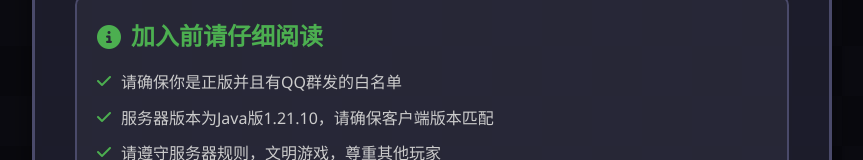
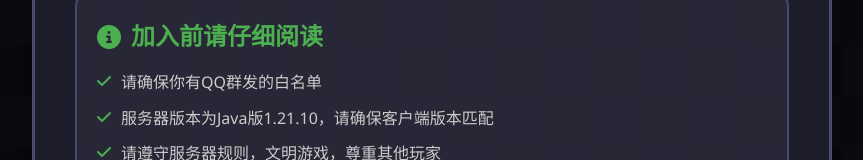
Before and after one commit to dudjv/dudjv.github.io, a plain HTML site: page index.html in a window 1280 px wide. Shown: the part 304-464 px from the top of the page, without its empty margins (208-1071 px from the left). Drawn offline with Linux system fonts and the light colour scheme.

Commit message:
Update index.html

```diff
--- a/index.html
+++ b/index.html
@@ -212,7 +212,7 @@
             <div class="join-notice">
                 <h3><i class="fas fa-info-circle"></i> 加入前请仔细阅读</h3>
                 <ul>
-                    <li><i class="fas fa-check"></i> 请确保你是正版并且有QQ群发的白名单</li>
+                    <li><i class="fas fa-check"></i> 请确保你有QQ群发的白名单</li>
                     <li><i class="fas fa-check"></i> 服务器版本为Java版1.21.10，请确保客户端版本匹配</li>
                     <li><i class="fas fa-check"></i> 请遵守服务器规则，文明游戏，尊重其他玩家</li>
                     <li><i class="fas fa-check"></i> 如有任何问题，请加入QQ群联系管理员</li>
```
